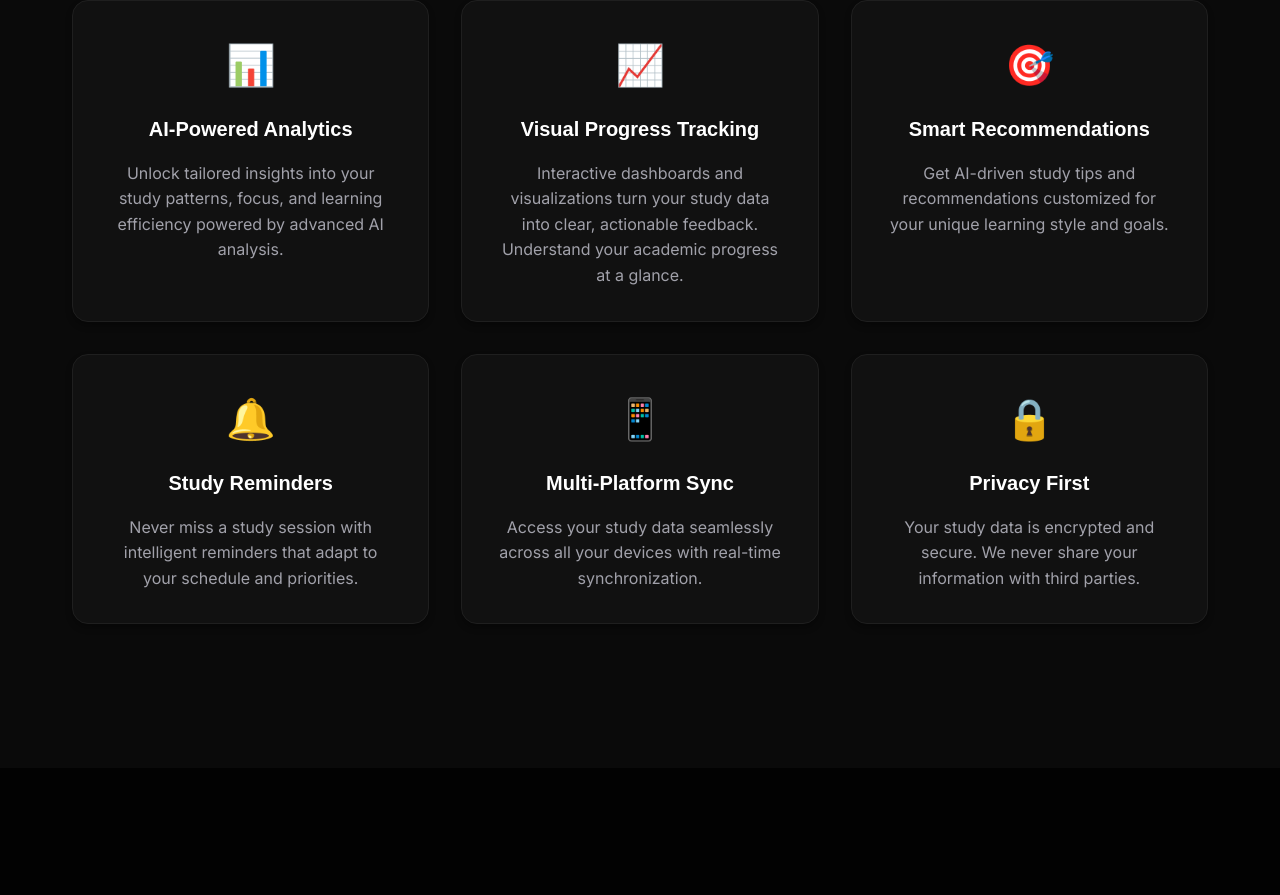
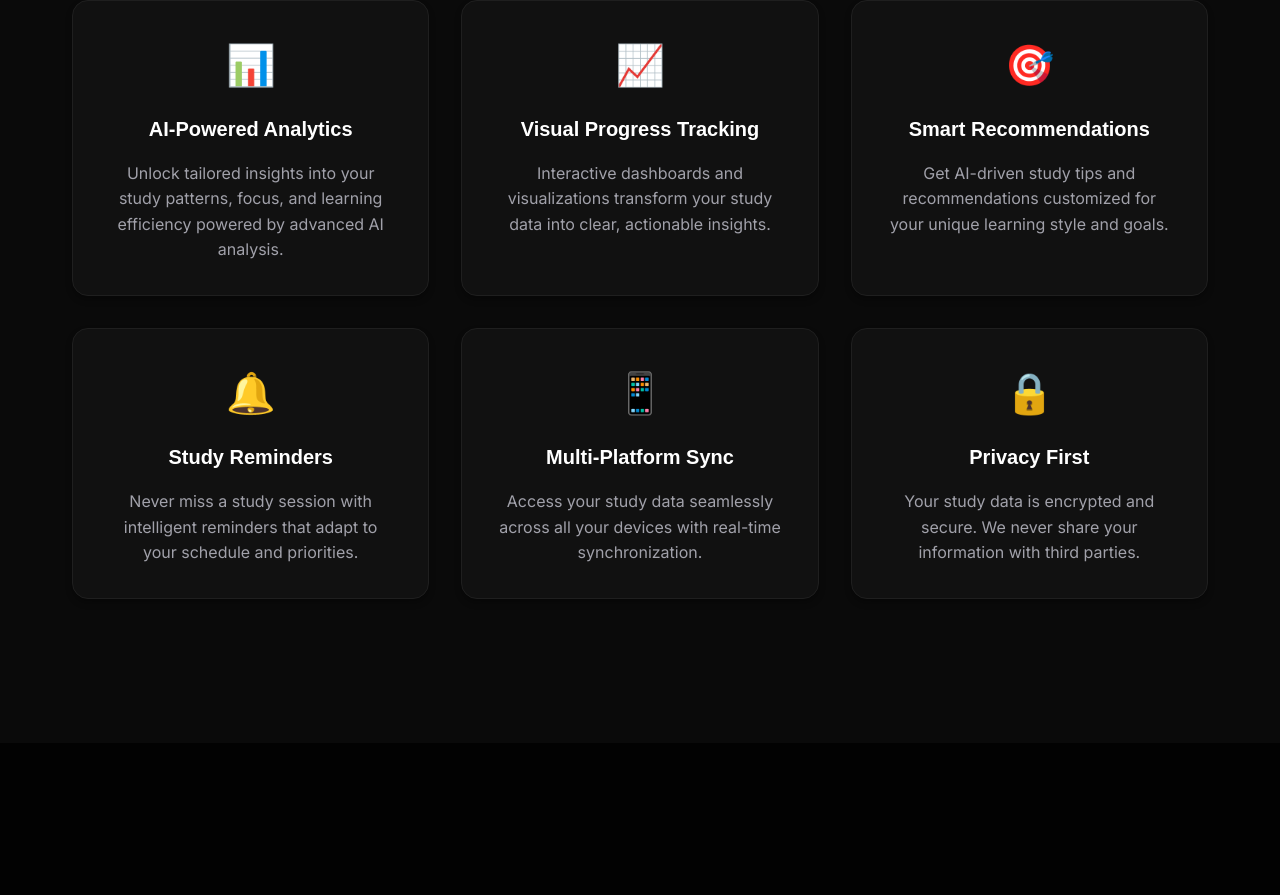
Before and after one commit to PiyushJ1/StudyIntel, a Next.js app in the folder frontend/: page / in a window 1280 px wide. Shown: the part 2732-3627 px from the top of the page. Built offline with nearby package versions, Linux system fonts and the light colour scheme.

Commit message:
Update page.tsx

```diff
--- a/frontend/app/page.tsx
+++ b/frontend/app/page.tsx
@@ -191,8 +191,7 @@ export default function HomePage() {
               <h3 className={styles.featureTitle}>Visual Progress Tracking</h3>
               <p className={styles.featureDescription}>
                 {/* Beautiful dashboards and charts that make it easy to understand your academic progress at a glance. */}
-                Interactive dashboards and visualizations turn your study data into clear, actionable feedback. Understand
-                your academic progress at a glance.
+                Interactive dashboards and visualizations transform your study data into clear, actionable insights.
               </p>
             </div>
 
```
